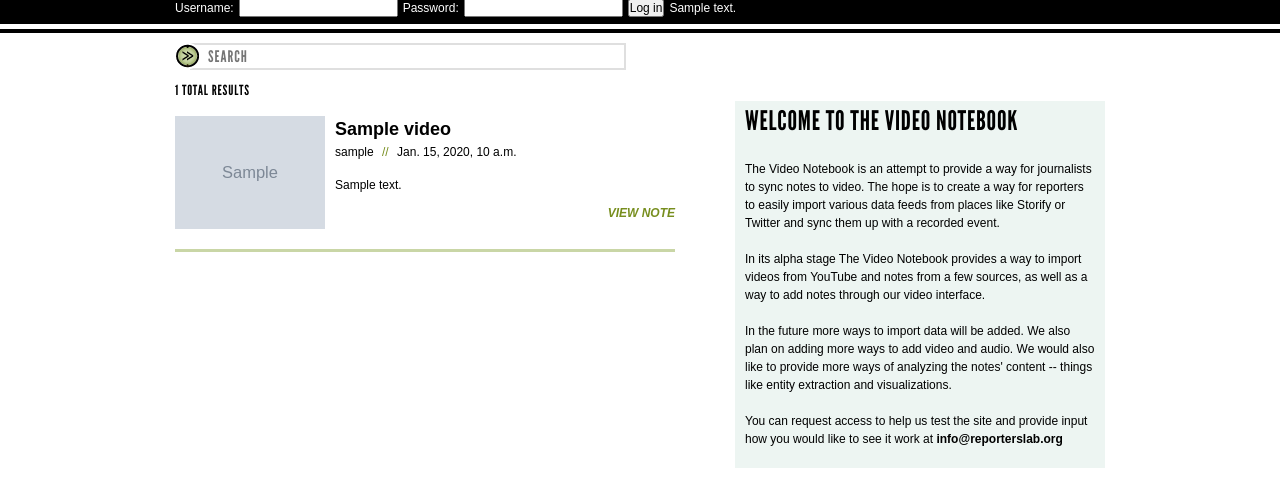
After one commit to ReportersLab/TheVideoNotebook_Public, a Django app: template videotext/templates/search.django.html in a window 1280 px wide. The commit adds this page. Shown: the part 336-829 px from the top of the page. Run offline with Django 3.2, Linux system fonts and the light colour scheme; the template is opened without the code that fills it: most values are stand-ins (such as "Sample title", 1, 10 or a date in 2020); grey boxes marked "Sample" are stand-in pictures; form fields are guessed from the names that the template uses; parts of the project's set-up code (start-up, migrations or seed data) failed here and were passed over; some libraries are stand-ins or nearby versions; some web fonts are replaced.

Commit message:
Added search page. Liriano-Django-Pagination requirement.
Just searches notes, links directly to the note.

```diff
--- a/requirements.txt
+++ b/requirements.txt
@@ -38,3 +38,4 @@ pytz
 boto
 -e git+https://github.com/sbc/django-uploadify-s3.git#egg=django-upladify-s3
 django-flashpolicies
+linaro-django-pagination
--- a/videotext/apps/core/static/css/main.css
+++ b/videotext/apps/core/static/css/main.css
@@ -254,19 +254,6 @@ fieldset legend
     z-index:11;
 }
 
-#q{
-    position:absolute;
-    top:0; left:13px;
-    z-index:10;
-    padding:2px 0 2px 16px;
-    width:150px;
-    border:2px solid white;
-    background:#000000;
-    color:#FFFFFF;
-    font:14px 'LeagueGothicRegular',Arial,'Liberation Sans',FreeSans,sans-serif;
-    text-transform:uppercase;
-    letter-spacing:1px;
-}
 
 
 #global_nav
@@ -535,39 +522,6 @@ article .teaser
 {
     margin:18px 0 0 0;
 }
-
-/**
- *PAGINATION
- **/
-
-.pagination
-{
-    float:left;
-    clear:both;
-    display:inline;
-    margin:10px 0 10px 0;
-    width:620px;
-    text-align:right;
-}
-
-.pagination .page.current
-{
-    font-weight:bold;
-    border:none;
-}
-
-.pagination .page
-{
-    padding:2px 5px 2px 5px;
-    margin:0 2px 0 2px;
-    border:1px solid #DDDDDD;
-}
-
-.pagination .prev, .pagination .next
-{
-    margin:0 5px 0 5px;
-}
-
 
 
 /**
@@ -899,7 +853,6 @@ article .teaser
     width:416px;
     border:2px solid #DFDFDF;
     background:#FFFFFF;
-    color:#000000;
     font:16px 'LeagueGothicRegular',Arial,'Liberation Sans',FreeSans,sans-serif;
     text-transform:uppercase;
     float:left;
@@ -908,7 +861,27 @@ article .teaser
     margin:10px 0 10px -10px;
 }
 
-#youtube_submit, .video_submit{
+#q.search_field{
+    margin:10px 0 10px 15px;
+}
+
+#search_header_box #q.search_field {
+    margin: 10px 0 10px 15px;
+    position: absolute;
+    right: 8px;
+    top: 80px;
+    width: 200px;
+}
+
+#search_header_box #search_button {
+    position: absolute;
+    right: 215px;
+    top: 81px;
+    left: auto;
+    z-index: 11;
+}
+
+#youtube_submit, .video_submit, .search_submit{
     z-index:11;
     float:left;
     position:relative;
@@ -1050,6 +1023,44 @@ body .qq-upload-cancel{
 body .qq-upload-size, .qq-upload-cancel {
     font-size: 14px;
 }
+
+
+
+
+
+/**
+ *PAGINATION
+ **/
+
+.pagination
+{
+    float:left;
+    clear:both;
+    display:inline;
+    margin:10px 0 10px 0;
+    width:620px;
+}
+
+.pagination .page.current
+{
+    font-weight:bold;
+    border:none;
+}
+
+.pagination .page
+{
+    padding:2px 5px 2px 5px;
+    margin:0 5px 0 5px;
+    border:1px solid #DDDDDD;
+}
+
+.pagination .prev, .pagination .next
+{
+    margin:0 5px 0 5px;
+}
+
+
+
 
 
 
--- a/videotext/apps/core/urls.py
+++ b/videotext/apps/core/urls.py
@@ -21,6 +21,7 @@ urlpatterns = patterns('',
     url(r'^video/add/?$', views.add_video_view, name='add_video_view'),
     url(r'^video/(?P<slug>[-\w]+)/?$', views.video_view, name='video_view'),
     url(r'^user/(?P<username>[-\w]+)/?$', views.user_view, name='user_view'),
+    url(r'^search/?$', views.search_view, name='search_view'),
     url(r'^video/(?P<slug>[-\w]+)/notes.csv$', views.video_csv_view, name='video_csv_view'),
     url(r'^taggit_autosuggest/list/$', views.list_tags, name='taggit_autosuggest-list'),
     url(r'^crossdomain.xml$','flashpolicies.views.simple', {'domains': ['media.reporterslab.org']}),
--- a/videotext/configs/common/settings.py
+++ b/videotext/configs/common/settings.py
@@ -93,6 +93,7 @@ MIDDLEWARE_CLASSES = (
     'django.middleware.csrf.CsrfViewMiddleware',
     'django.contrib.auth.middleware.AuthenticationMiddleware',
     'django.contrib.messages.middleware.MessageMiddleware',
+    'linaro_django_pagination.middleware.PaginationMiddleware',
 )
 
 ROOT_URLCONF = 'videotext.configs.common.urls'
@@ -118,6 +119,7 @@ INSTALLED_APPS = (
     'tastypie',
     'flashpolicies',
     'uploadify_s3',
+    'linaro_django_pagination',
     'videotext.apps.core',
 )
 
--- a/videotext/templates/base.html
+++ b/videotext/templates/base.html
@@ -129,6 +129,22 @@
                             <img src="http://media.reporterslab.org/images/graphics/small_lab_mast.png" />
                         </a>
                     </div>
+
+                    {% if not is_search %}
+                        <div id="search_header_box">
+                            <form method="get" name="searchForm" onsubmit="return false;" action="/search">
+                                <input id="search_button" type="image" src="{{ STATIC_URL }}img/search_arrow.png" name="search_button"  value="" class="search_submit" />
+                                <input type="text" id="q" name="q" class="search_field" placeholder="search notes" />
+                            </form>
+                        </div>
+
+                        <script type="text/javascript" language="javascript">
+                            $('#search_button').click(function(){
+                                text = $('#q').val().replace(' ', '+');
+                                window.location = "/search?q=" + text
+                            });
+                        </script>
+                    {% endif %}
                 </div>
             </div>
 
--- /dev/null
+++ b/videotext/templates/search.django.html
@@ -0,0 +1,62 @@
+{% extends "base.html" %}
+
+
+{% load pagination_tags %}
+
+
+{% block main_content %}
+    {% autopaginate results 10 %}
+
+
+
+
+    <div id="search_box">
+        <form method="get" name="searchForm" onsubmit="return false;" action="/search">
+            <input id="search_button" type="image" src="{{ STATIC_URL }}img/search_arrow.png" name="search_button"  value="" class="search_submit" />
+            <input type="text" id="q" name="q" class="search_field" {% if q %}placeholder="Search For: {{ q }}" {% else %} placeholder="search" {% endif %} />
+        </form>
+    </div>
+
+    <script type="text/javascript" language="javascript">
+        $('#search_button').click(function(){
+            text = $('#q').val().replace(' ', '+');
+            window.location = "/search?q=" + text
+        });
+    </script>
+    <h5 style="clear:both;">{{ results_count }} total results</h5>
+    <div id="video_list">
+    {% for n in results %}
+        <article class="video_list_item">
+            {% if n.video.icon_link %}
+            <figure>
+                <img src="{{ n.video.icon_link}}" />
+            </figure>
+            {% endif %}
+           <header>
+                <h2><a href="{{ n.link }}">{{ n.video.title }}</a></h2>
+                <div class="entry_meta">
+                    <span>{{ n.user_name }}</span>
+                    <span class="slashes">//</span>
+                    <span class="timestamp">{{ n.time|date:"DATETIME_FORMAT" }}</span>
+                </div>
+           </header>
+           <div class="teaser">
+                {{ n.text|safe }}
+           </div>
+           <a class="more_link" href="{{ n.link }}">View Note</a>
+        </article>
+    {% endfor %}
+    {% paginate %}
+    </div>
+
+    <div id="right_rail">
+        <aside>
+            <h3>Welcome to The Video Notebook</h3>
+            <p>The Video Notebook is an attempt to provide a way for journalists to sync notes to video. The hope is to create a way for reporters to easily import various data feeds from places like Storify or Twitter and sync them up with a recorded event.</p>
+            <p>In its alpha stage The Video Notebook provides a way to import videos from YouTube and notes from a few sources, as well as a way to add notes through our video interface.</p>
+            <p>In the future more ways to import data will be added. We also plan on adding more ways to add video and audio. We would also like to provide more ways of analyzing the notes' content -- things like entity extraction and visualizations.</p>
+            <p>You can request access to help us test the site and provide input how you would like to see it work at <b><a href="mailto:info@reporterslab.org">info@reporterslab.org</a></b></p>
+        </aside>
+    </div>
+
+{% endblock %}
```
Also changed, not shown: videotext/apps/core/views.py (+60 -0 lines).
